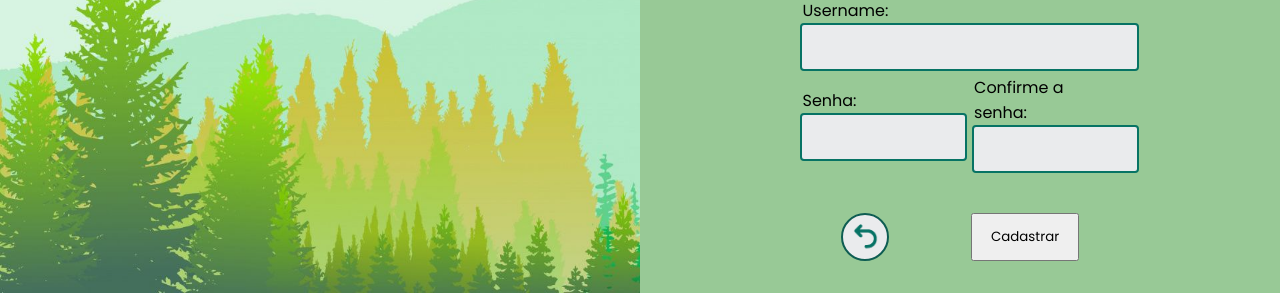
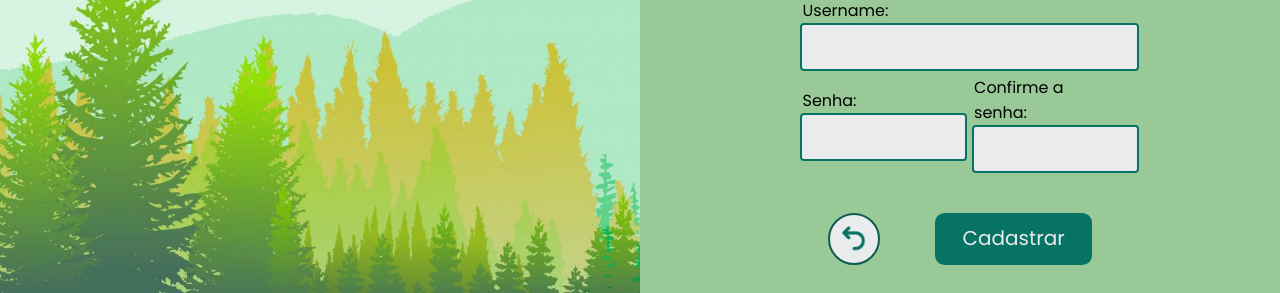
Before and after one commit to camillebobsin/si401-memory-game, a PHP site: page /sign-in.html in a window 1280 px wide. Shown: the part 507-800 px from the top of the page. Run offline with PHP 8.4, Linux system fonts and the light colour scheme.

Commit message:
Fix: Sig-in button style

```diff
--- a/sign-in.html
+++ b/sign-in.html
@@ -58,8 +58,8 @@
                 </div>
             </form>
             <footer>
-                <a href="/login.html"><button class="rounded-button" id="back"></button></a>
-                <a href="/login.html"><button>Cadastrar</button></a>
+                <a class="rounded-button" id="back" href="/login.html"></a>
+                <a class="button" href="/login.html">Cadastrar</a>
             </footer>
         </div>
     </div>
--- a/styles/sign-in.css
+++ b/styles/sign-in.css
@@ -44,7 +44,7 @@ h2 {
     font-weight: normal;
 }
 
-button {
+.button, .rounded-button {
     margin-top: 5vh;
 }
 
```
